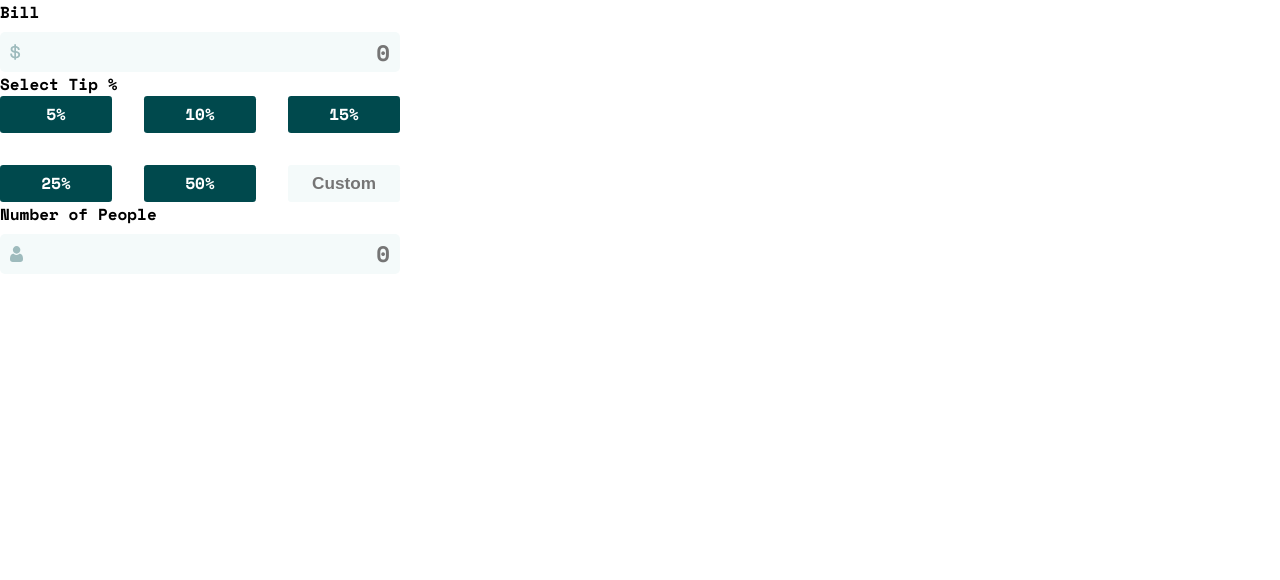
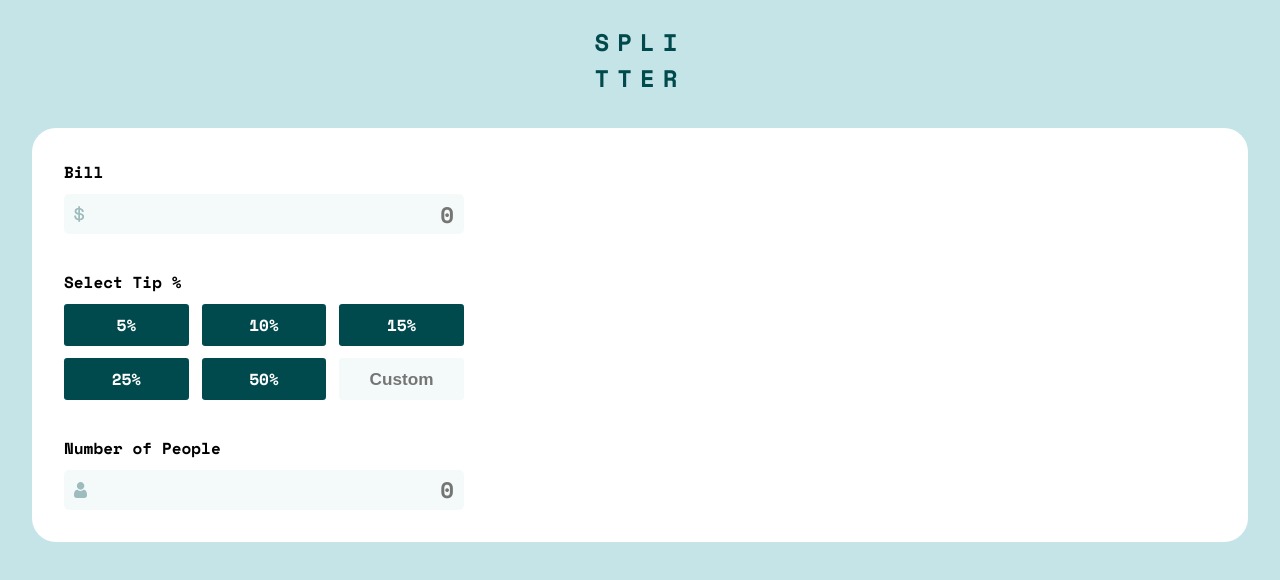
Before and after one commit to soewaiyanag/tip-calculator-app, a React (Create React App) app: page / in a window 1280 px wide. Shown: the top 580 px of the page. Built offline with nearby package versions, Linux system fonts and the light colour scheme.

Commit message:
Add card && left side of the card(CT) is finished

```diff
--- a/src/App.js
+++ b/src/App.js
@@ -5,7 +5,14 @@ import CalculateTip from "./components/CalculateTip";
 function App() {
   return (
     <div className="App">
-      <CalculateTip />
+      <h2 className="App__header">
+        spli
+        <br />
+        tter
+      </h2>
+      <div className="App__card">
+        <CalculateTip />
+      </div>
     </div>
   );
 }
--- a/src/components/CalculateTip.js
+++ b/src/components/CalculateTip.js
@@ -31,7 +31,7 @@ class CalculateTip extends React.Component {
 
   render() {
     return (
-      <section>
+      <section className="calculateTip">
         <div className="bill">
           <label htmlFor="bill" className="bill__label">
             Bill
--- a/src/styles/App.scss
+++ b/src/styles/App.scss
@@ -0,0 +1,16 @@
+.App {
+  &__header {
+    margin-top: 1em;
+    text-transform: uppercase;
+    text-align: center;
+    letter-spacing: 8px;
+    color: var(--cyan-dark-3);
+    font-weight: 700;
+  }
+  &__card {
+    background-color: white;
+    margin: 2em;
+    padding: 2em;
+    border-radius: 1.5rem;
+  }
+}
--- a/src/styles/CalculateTip.scss
+++ b/src/styles/CalculateTip.scss
@@ -10,12 +10,18 @@ input[type="number"] {
   -moz-appearance: textfield;
 }
 
-label[for="bill"] {
+label {
   display: block;
+  font-weight: 600;
+  margin-bottom: 10px;
 }
 
-label {
-  font-weight: 600;
+.calculateTip {
+  --mw: 400px;
+
+  & > div + div {
+    margin-top: 36px;
+  }
 }
 
 .bill,
@@ -35,14 +41,13 @@ label {
     max-width: var(--mw);
     font-size: 1.5rem;
     border-radius: 5px;
-    background-color: var(--cyan-light-1);
 
     input {
       cursor: pointer;
       height: 100%;
       width: 100%;
       font-size: 1.4rem;
-      background: transparent;
+      background-color: var(--cyan-light-1);
       border: none;
       outline: none;
       border-radius: 5px;
@@ -74,11 +79,11 @@ label {
     width: 100%;
     max-width: var(--mw);
     display: grid;
-    grid-template-columns: repeat(auto-fit, minmax(5rem, 1fr));
-    gap: 2rem;
+    grid-template-columns: repeat(auto-fit, minmax(5.8rem, 1fr));
+    gap: 0.8rem;
   }
   &__tip {
-    padding: 0.4rem 0;
+    padding: 0.55rem 0;
     background-color: var(--cyan-dark-3);
     text-align: center;
     color: white;
--- a/src/styles/index.scss
+++ b/src/styles/index.scss
@@ -17,12 +17,11 @@
 
   --cyan-light-1: hsl(189, 41%, 97%);
   --cyan-light-2: hsl(185, 41%, 84%);
-
-  --mw: 400px;
 }
 
 body {
   font-family: "Space Mono", monospace;
   -webkit-font-smoothing: antialiased;
   -moz-osx-font-smoothing: grayscale;
+  background-color: var(--cyan-light-2);
 }
```
